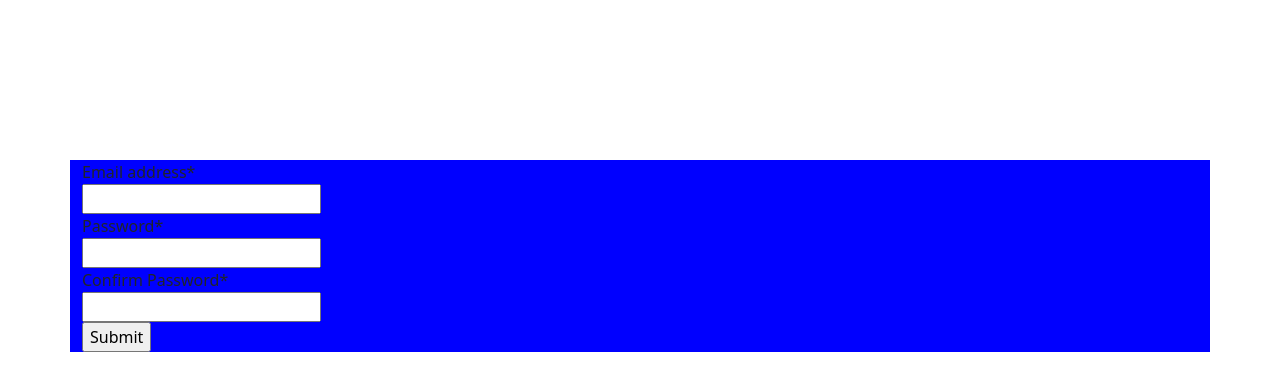
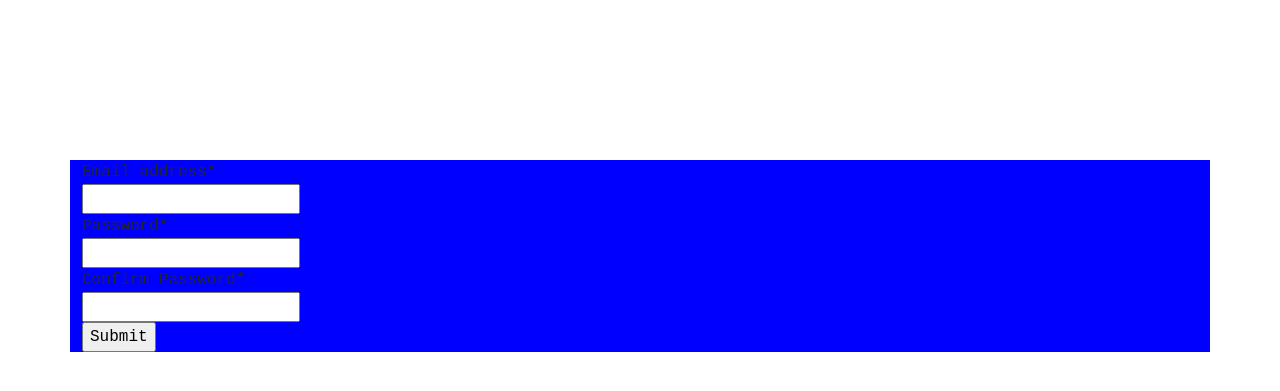
Before and after one commit to VincentGichohi/sponsorship, a Django app: page /credentials/ in a window 1280 px wide. Shown: the part 48-439 px from the top of the page. Run offline with Django 4.2, Linux system fonts and the light colour scheme; some libraries are stand-ins or nearby versions.

Commit message:
modify css for base template

```diff
--- a/static/css/base.css
+++ b/static/css/base.css
@@ -1,11 +1,10 @@
-
-
 .header {
-    font-family: sans-serif;
-    text-align: center;
-    margin-bottom: 10em;
+  font-family: sans-serif;
+  text-align: center;
+  margin-bottom: 10em;
 }
 
 .container {
-    background-color: blue;
+  background-color: blue;
+  font-family: "Courier New", Courier, monospace;
 }
```
